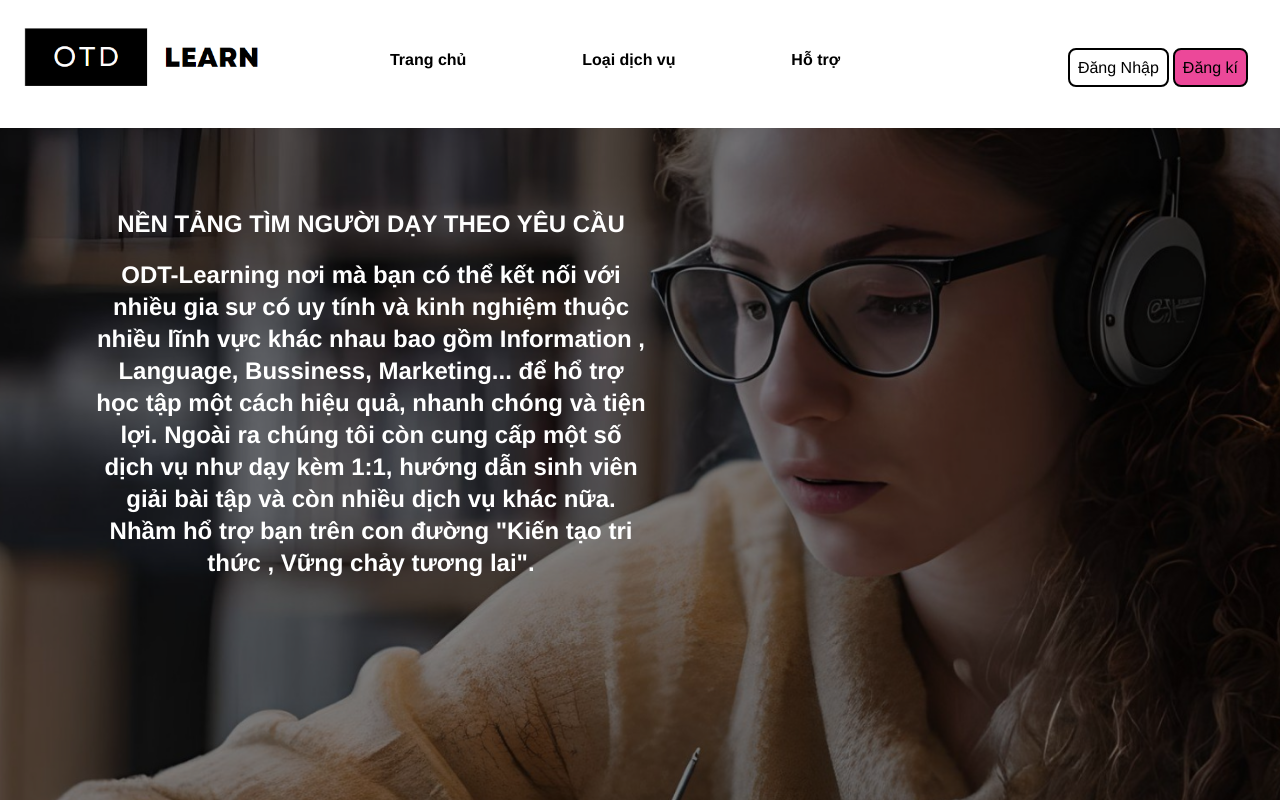
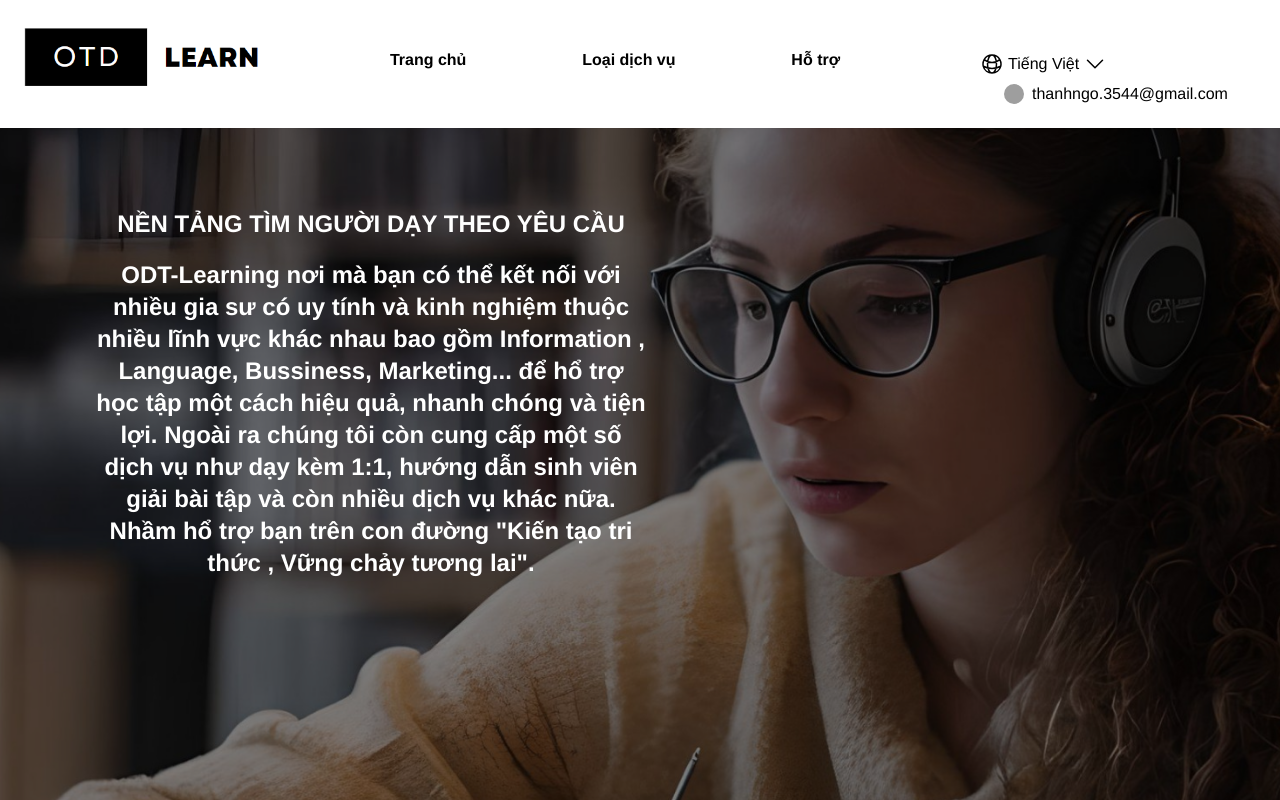
Before and after one commit to lehaodang189203/Summer2024SWP391_SAP1804_Group05_FE, a React (Vite) app in the folder OnDemandTutor/: page / in a window 1280 px wide. Shown: the top 800 px of the page. Built offline with nearby package versions, Linux system fonts and the light colour scheme; grey boxes are pictures that could not be loaded.

Commit message:
merge to fix

```diff
--- a/OnDemandTutor/src/api/auth.api.ts
+++ b/OnDemandTutor/src/api/auth.api.ts
@@ -1,9 +1,11 @@
 import { AuthResponse } from '../types/auth.type'
-import { LoginReqBody } from '../types/user.request.type'
+import { LoginReqBody, ResReqBody } from '../types/user.request.type'
 import http from '../utils/http'
 
 export const authApi = {
   loginAccount: (body: LoginReqBody) => http.post<any>('/login', body),// nhận vào một đối tượng body có kiểu LoginReqBody, hàm sử dụng phương thức post của axios gửi yêu cầu đăng nhập đến endpoint
 
+  registerAccount: (body: ResReqBody) => http.post<any>('/register', body),
+
   logoutAccount: () => http.post('/logout')
 }
--- a/OnDemandTutor/src/components/NavHeader/NavHeader.tsx
+++ b/OnDemandTutor/src/components/NavHeader/NavHeader.tsx
@@ -4,6 +4,8 @@ import { AppContext } from '../../context/app.context'
 import { authApi } from '../../api/auth.api'
 
 import { Link } from 'react-router-dom'
+import Popover from '../Popover/Popover'
+import path from '../../constant/path'
 
 export default function NavHeader() {
   // useQueryClinet này nó giông như là useContext vậy á
@@ -31,7 +33,100 @@ export default function NavHeader() {
   return (
     <div className='container'>
       {/*  qua trái */}
-      <div className='flex justify-end'>
+      <Popover
+     as='span'
+     className='flex items-center py-1 hover:text-white/70 cursor-pointer'
+     renderPopover={
+       <div className='bg-white relative shadow-md rounded-sm border border-gray-200'>
+         <div className='flex flex-col py-2 pr-28 pl-3'>
+           <button className='button py-2 px-3 hover:text-orange'>
+             Tiếng Việt
+           </button>
+           <button className='button py-2 px-3 hover:text-orange mt-2'>
+             English
+           </button>
+         </div>
+       </div>
+     }
+   >
+     {/*  trái đất */}
+     <svg
+       xmlns='http://www.w3.org/2000/svg'
+       fill='none'
+       viewBox='0 0 24 24'
+       strokeWidth={1.5}
+       stroke='currentColor'
+       className='w-6 h-6'
+     >
+       <path
+         strokeLinecap='round'
+         strokeLinejoin='round'
+         d='M12 21a9.004 9.004 0 0 0 8.716-6.747M12 21a9.004 9.004 0 0 1-8.716-6.747M12 21c2.485 0 4.5-4.03 4.5-9S14.485 3 12 3m0 18c-2.485 0-4.5-4.03-4.5-9S9.515 3 12 3m0 0a8.997 8.997 0 0 1 7.843 4.582M12 3a8.997 8.997 0 0 0-7.843 4.582m15.686 0A11.953 11.953 0 0 1 12 10.5c-2.998 0-5.74-1.1-7.843-2.918m15.686 0A8.959 8.959 0 0 1 21 12c0 .778-.099 1.533-.284 2.253m0 0A17.919 17.919 0 0 1 12 16.5c-3.162 0-6.133-.815-8.716-2.247m0 0A9.015 9.015 0 0 1 3 12c0-1.605.42-3.113 1.157-4.418'
+       />
+     </svg>
+
+     {/*  mặc định mới vào là tiếng việt */}
+     <div className='mx-1'>Tiếng Việt</div>
+     {/*  mũi tên */}
+     <svg
+       xmlns='http://www.w3.org/2000/svg'
+       fill='none'
+       viewBox='0 0 24 24'
+       strokeWidth={1.5}
+       stroke='currentColor'
+       className='w-6 h-6'
+     >
+       <path
+         strokeLinecap='round'
+         strokeLinejoin='round'
+         d='m19.5 8.25-7.5 7.5-7.5-7.5'
+       />
+     </svg>
+   </Popover>
+
+ {
+   isAuthenticated && (
+     <Popover
+       className='flex items-center py-1 hover:text-white/70 cursor-pointer ml-6'
+       renderPopover={
+         <div className='shadow-md rounded-sm border border-gray-200'>
+           <Link
+             to={path.profile}
+             className='block py-3 px-4 hover:bg-slate-100 bg-white hover:text-cyan-500 w-full text-left'
+           >
+             Tài khoản của tôi
+           </Link>
+           <Link
+             to='/'
+             className='block py-3 px-4 hover:bg-slate-100 bg-white hover:text-cyan-500 w-full text-left'
+           >
+             Lịch sử học tập
+           </Link>
+           <button
+             onClick={handleLogout}
+             className='block py-3 px-4 hover:bg-slate-100 bg-white hover:text-cyan-500 w-full text-left'
+           >
+             Đăng xuất
+           </button>
+         </div>
+       }
+     >
+       <div className='w-5 h-5 mr-2 flex-shink-0'>
+         {/*  avataer */}
+         <img
+           className='w-full h-full object-cover rounded-full'
+           src='https://down-vn.img.susercontent.com/file/vn-11134226-7r98o-luqbzvje8weqe3_tn'
+         />
+       </div>
+       <div className='text-black hover:text-pink-400'>
+         thanhngo.3544@gmail.com
+       </div>
+     </Popover>
+   )
+ }
+
+ {
+   !isAuthenticated && (
  <div className='flex items-center'>
    <Link
      to='/login'
@@ -46,118 +141,8 @@ export default function NavHeader() {
      Đăng kí
    </Link>
  </div>
-      </div>
+   )
+ }
     </div>
   )
 }
-
-//    ;<Popover
-//      as='span'
-//      className='flex items-center py-1 hover:text-white/70 cursor-pointer'
-//      renderPopover={
-//        <div className='bg-white relative shadow-md rounded-sm border border-gray-200'>
-//          <div className='flex flex-col py-2 pr-28 pl-3'>
-//            <button className='button py-2 px-3 hover:text-orange'>
-//              Tiếng Việt
-//            </button>
-//            <button className='button py-2 px-3 hover:text-orange mt-2'>
-//              English
-//            </button>
-//          </div>
-//        </div>
-//      }
-//    >
-//      {/*  trái đất */}
-//      <svg
-//        xmlns='http://www.w3.org/2000/svg'
-//        fill='none'
-//        viewBox='0 0 24 24'
-//        strokeWidth={1.5}
-//        stroke='currentColor'
-//        className='w-6 h-6'
-//      >
-//        <path
-//          strokeLinecap='round'
-//          strokeLinejoin='round'
-//          d='M12 21a9.004 9.004 0 0 0 8.716-6.747M12 21a9.004 9.004 0 0 1-8.716-6.747M12 21c2.485 0 4.5-4.03 4.5-9S14.485 3 12 3m0 18c-2.485 0-4.5-4.03-4.5-9S9.515 3 12 3m0 0a8.997 8.997 0 0 1 7.843 4.582M12 3a8.997 8.997 0 0 0-7.843 4.582m15.686 0A11.953 11.953 0 0 1 12 10.5c-2.998 0-5.74-1.1-7.843-2.918m15.686 0A8.959 8.959 0 0 1 21 12c0 .778-.099 1.533-.284 2.253m0 0A17.919 17.919 0 0 1 12 16.5c-3.162 0-6.133-.815-8.716-2.247m0 0A9.015 9.015 0 0 1 3 12c0-1.605.42-3.113 1.157-4.418'
-//        />
-//      </svg>
-
-//      {/*  mặc định mới vào là tiếng việt */}
-//      <div className='mx-1'>Tiếng Việt</div>
-//      {/*  mũi tên */}
-//      <svg
-//        xmlns='http://www.w3.org/2000/svg'
-//        fill='none'
-//        viewBox='0 0 24 24'
-//        strokeWidth={1.5}
-//        stroke='currentColor'
-//        className='w-6 h-6'
-//      >
-//        <path
-//          strokeLinecap='round'
-//          strokeLinejoin='round'
-//          d='m19.5 8.25-7.5 7.5-7.5-7.5'
-//        />
-//      </svg>
-//    </Popover>
-
-//  {
-//    isAuthenticated && (
-//      <Popover
-//        className='flex items-center py-1 hover:text-white/70 cursor-pointer ml-6'
-//        renderPopover={
-//          <div className='shadow-md rounded-sm border border-gray-200'>
-//            <Link
-//              to={path.profile}
-//              className='block py-3 px-4 hover:bg-slate-100 bg-white hover:text-cyan-500 w-full text-left'
-//            >
-//              Tài khoản của tôi
-//            </Link>
-//            <Link
-//              to='/'
-//              className='block py-3 px-4 hover:bg-slate-100 bg-white hover:text-cyan-500 w-full text-left'
-//            >
-//              Lịch sử học tập
-//            </Link>
-//            <button
-//              onClick={handleLogout}
-//              className='block py-3 px-4 hover:bg-slate-100 bg-white hover:text-cyan-500 w-full text-left'
-//            >
-//              Đăng xuất
-//            </button>
-//          </div>
-//        }
-//      >
-//        <div className='w-5 h-5 mr-2 flex-shink-0'>
-//          {/*  avataer */}
-//          <img
-//            className='w-full h-full object-cover rounded-full'
-//            src='https://down-vn.img.susercontent.com/file/vn-11134226-7r98o-luqbzvje8weqe3_tn'
-//          />
-//        </div>
-//        <div className='text-black hover:text-pink-400'>
-//          thanhngo.3544@gmail.com
-//        </div>
-//      </Popover>
-//    )
-//  }
-
-//  {
-//    !isAuthenticated && (
-//  <div className='flex items-center'>
-//    <Link
-//      to='/login'
-//      className='transition duration-150 ease-in-out border-black border-2 px-2 py-2 rounded-lg hover:bg-gray-200 mr-1 '
-//    >
-//      Đăng Nhập
-//    </Link>
-//    <Link
-//      to='/register'
-//      className='bg-pink-500 border-black border-2 px-2 py-2 rounded-lg hover:bg-pink-400'
-//    >
-//      Đăng kí
-//    </Link>
-//  </div>
-//    )
-//  }
--- a/OnDemandTutor/src/constant/path.ts
+++ b/OnDemandTutor/src/constant/path.ts
@@ -1,12 +1,13 @@
 const path = {
   home: '/',
-  login: '/login',
+  login: 'LogIn',
   profile: '/profile',
   register: '/register',
   registerAsTutor: '/registerAT',
   logout: '/logout',
   tutorList: '/tutorList',
-  dashBoard: '/dashBoard'
+  dashBoard: '/dashBoard',
+  profileTT: '/profileTT',
 } as const
 
 export default path
--- /dev/null
+++ b/OnDemandTutor/src/pages/ProfileTT/ProfileTT.tsx
@@ -0,0 +1,26 @@
+import { useEffect, useState } from "react"
+import http from "../../utils/http";
+
+export default function ProfileTT(){
+    const [user,setUser] = useState({});
+    const [isUserUpdate,setIsUserUpdate] = useState(false);
+    useEffect(()=>{
+
+        const getProfileData = async () =>{
+        try {
+            const {data} = await http.get('url',{})
+            setUser(data)
+            setIsUserUpdate(false)
+
+        } catch (error) {
+            console.log('loi me r')
+        }
+        getProfileData()
+    }
+    },[isUserUpdate,])
+    return(
+        <div className="">
+        </div>
+    )
+
+}
--- /dev/null
+++ b/OnDemandTutor/src/pages/ProfileTT/index.ts
@@ -0,0 +1,2 @@
+import ProfileTT from './ProfileTT'
+export default ProfileTT
--- a/OnDemandTutor/src/useRouteElement.tsx
+++ b/OnDemandTutor/src/useRouteElement.tsx
@@ -13,6 +13,7 @@ import DashBoard from './pages/DashBoard'
 import { AppContext } from './context/app.context'
 import { useContext } from 'react'
 import RegisterAsTutor from './pages/RegisterAsTutor'
+import ProfileTT from './pages/ProfileTT'
 
 export default function useRouteElements() {
   function ProtectedRoute() {
@@ -100,6 +101,14 @@ export default function useRouteElements() {
         <RegisterLayout>
           <DashBoard />
         </RegisterLayout>
+      )
+    },
+    {
+      path: path.profileTT,
+      element: (
+        <MainLayout>
+          <ProfileTT/>
+        </MainLayout>
       )
     }
   ])
--- a/OnDemandTutor/src/utils/http.ts
+++ b/OnDemandTutor/src/utils/http.ts
@@ -6,7 +6,7 @@ class Http {
   instance: AxiosInstance
   constructor() {
     this.instance = axios.create({
-      baseURL: '',
+      baseURL: 'https://localhost:7133/api/Account/',
       timeout: 10000,
       headers: {
         'Content-Type': 'application/json'
--- a/OnDemandTutor/src/utils/rules.ts
+++ b/OnDemandTutor/src/utils/rules.ts
@@ -49,7 +49,7 @@ export const schema = yup.object({
     .matches(phoneFormat, 'Số điện thoại không hợp lệ'),
   gender:yup
     .string(),
-  birthDay: yup
+  birthDate: yup
     .string()
     .required('Phải Nhập ngày tháng năm sinh')
 })
```
Also changed, not shown: OnDemandTutor/src/pages/Register/Register.tsx (+42 -26 lines), OnDemandTutor/src/pages/RegisterAsTutor/RegisterAsTutor.tsx (+217 -3 lines), OnDemandTutor/src/types/user.request.type.ts (+10 -0 lines). Lines whose indentation alone changed are shown as unchanged.
